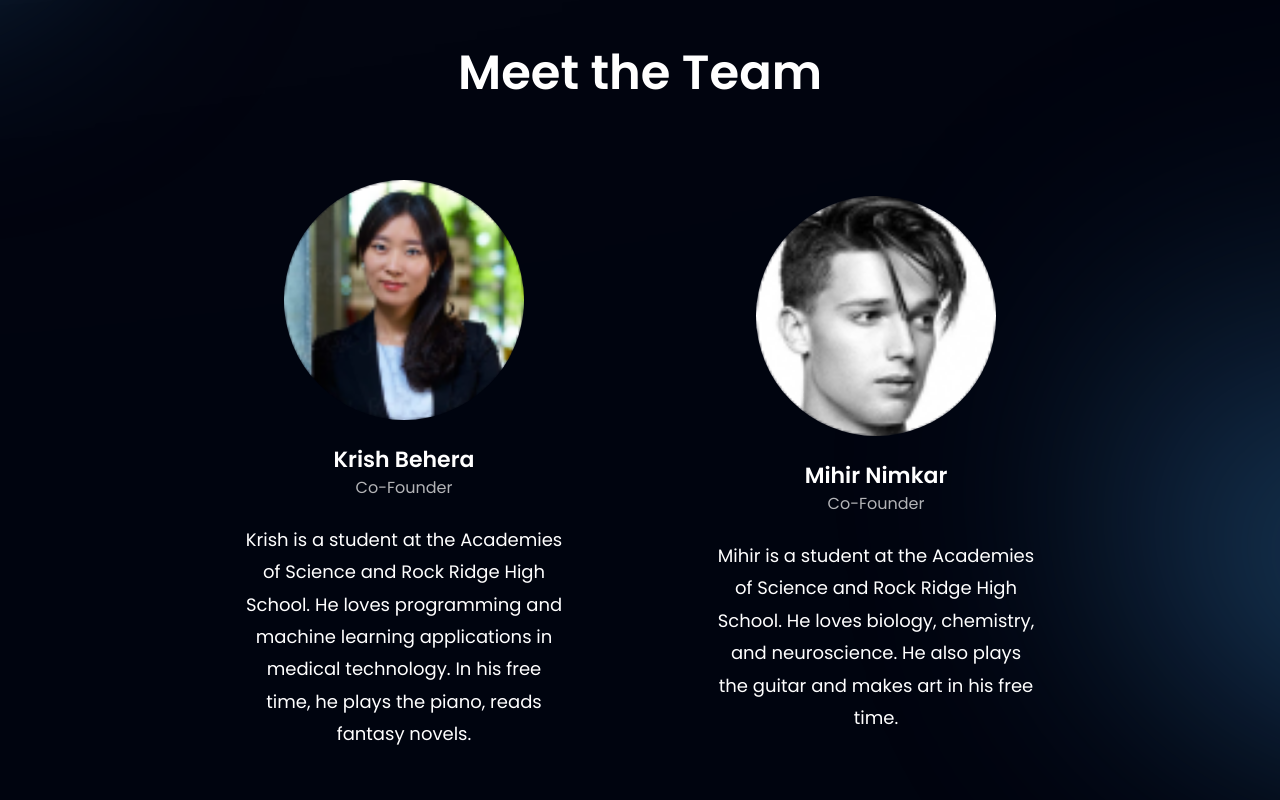
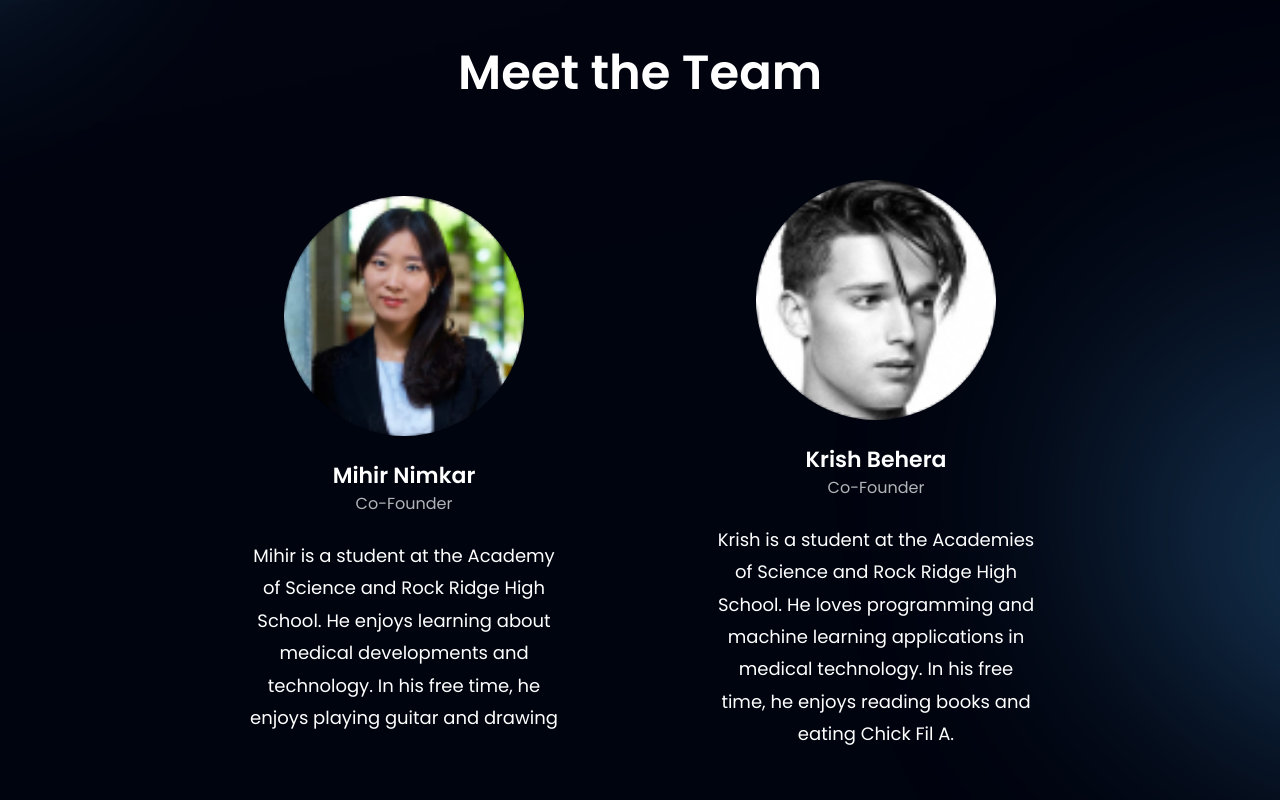
Before and after one commit to chickfilaman51/TremorGuard, a React (Vite) app: page / in a window 1280 px wide. Shown: the part 4700-5500 px from the top of the page. Built offline with nearby package versions, Linux system fonts and the light colour scheme.

Commit message:
added about the founders for one person

```diff
--- a/src/constants/index.js
+++ b/src/constants/index.js
@@ -47,8 +47,8 @@ export const feedback = [
   {
     id: "feedback-1",
     content:
-      "Krish is a student at the Academies of Science and Rock Ridge High School. He loves programming and machine learning applications in medical technology. In his free time, he plays the piano, reads fantasy novels.",
-    name: "Krish Behera",
+      "Mihir is a student at the Academy of Science and Rock Ridge High School. He enjoys learning about medical developments and technology. In his free time, he enjoys playing guitar and drawing",
+    name: "Mihir Nimkar",
     title: "Co-Founder",
     img: people01,
   },
@@ -56,8 +56,8 @@ export const feedback = [
   {
     id: "feedback-3",
     content:
-      "Mihir is a student at the Academies of Science and Rock Ridge High School. He loves biology, chemistry, and neuroscience. He also plays the guitar and makes art in his free time.",
-    name: "Mihir Nimkar",
+      "Krish is a student at the Academies of Science and Rock Ridge High School. He loves programming and machine learning applications in medical technology. In his free time, he enjoys reading books and eating Chick Fil A.",
+    name: "Krish Behera",
     title: "Co-Founder",
     img: people03,
   },
```
